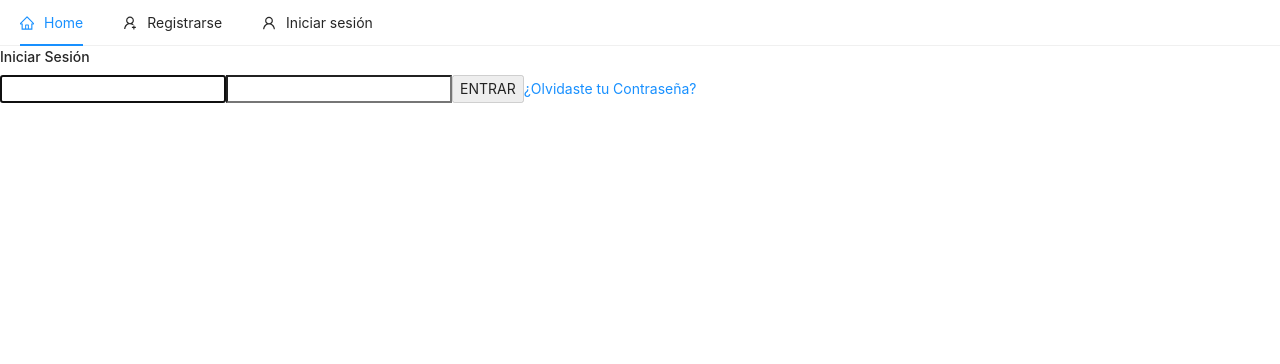
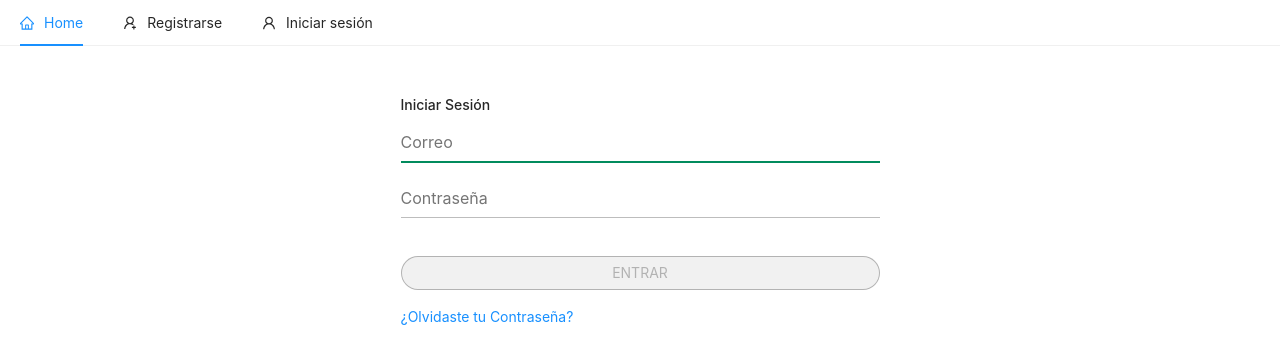
Before and after one commit to JaimeSolisS/presupuestos, a React (Create React App) app in the folder client/: page /login in a window 1280 px wide. Shown: the top 364 px of the page. Built offline with nearby package versions, Linux system fonts and the light colour scheme; no server answers.

Commit message:
Style Update Pages with Styled Components

```diff
--- a/client/src/pages/auth/ForgotPassword.js
+++ b/client/src/pages/auth/ForgotPassword.js
@@ -2,6 +2,9 @@ import React, { useEffect, useState } from "react";
 import { auth } from "../../firebase";
 import { toast } from "react-toastify";
 import {useSelector} from 'react-redux'
+import {StyledContainer, StyledDivRow, StyledDivColOffSet,
+  StyledInputFormControl, StyledDivFormGroup, StyledRegisterButton} from '../../styled'
+
 
 const ForgotPassword = ({ history }) => {
     const [email, setEmail] = useState("");
@@ -38,23 +41,29 @@ const ForgotPassword = ({ history }) => {
     };
 
     return (
-      <div>
+
+      <StyledContainer>
+        <StyledDivRow>
+          <StyledDivColOffSet>
             {loading ? (<h4>Espera...</h4>): (<h4>¿Olvidaste tu Contraseña?</h4>)}
-
             <form onSubmit={handleSubmit}>
-          <input
+              <StyledDivFormGroup>
+              <StyledInputFormControl
                 type="email"
-            className="form-control"
                 value={email}
                 onChange={(e) => setEmail(e.target.value)}
                 autoFocus
               />
-          <br />
-          <button disabled={!email}>
+              </StyledDivFormGroup>
+
+              <StyledRegisterButton disabled={!email}>
                 Recuperar
-          </button>
+              </StyledRegisterButton>
             </form>
-      </div>
+          </StyledDivColOffSet>
+        </StyledDivRow>
+      </StyledContainer>
+
     );
   };
 
--- a/client/src/pages/auth/Login.js
+++ b/client/src/pages/auth/Login.js
@@ -6,6 +6,8 @@ import {toast} from 'react-toastify'
 import {useDispatch, useSelector} from 'react-redux'
 import {Link} from 'react-router-dom'
 import {createOrUpdateUser} from "../../functions/auth"
+import {StyledContainer, StyledDivRow, StyledInputFormControl,
+    StyledDivFormGroup, StyledDivColOffSet, StyledMailButton} from '../../styled'
 
  const Login = ({history}) => {
      const [email, setEmail] = useState("");
@@ -64,44 +66,49 @@ import {createOrUpdateUser} from "../../functions/auth"
         }
         };
 
-    const loginForm = () => (<form onSubmit={handleSubmit}>
-        <input type="email"
-        className= "form-control"
-        value={email}
-        onChange={e => setEmail(e.target.value)}
-        autoFocus
-        />
+    const loginForm = () => (
+        <form onSubmit={handleSubmit}>
 
-        <input type="password"
-        className= "form-control"
-        value={password}
-        onChange={e => setPassword(e.target.value)}
-        />
+        <StyledDivFormGroup>
+            <StyledInputFormControl
+            type="email"
+            value={email}
+            onChange={e => setEmail(e.target.value)}
+            placeholder= "Correo"
+            autoFocus/>
+        </StyledDivFormGroup>
 
-        <button onClick={handleSubmit} type="submit" className="btn btn-raised" disabled={!email || password.length < 6}>
+        <StyledDivFormGroup>
+            <StyledInputFormControl
+             type="password"
+             value={password}
+             onChange={e => setPassword(e.target.value)}
+             placeholder='Contraseña'
+            />
+        </StyledDivFormGroup>
+
+       <br/>
+
+        <StyledMailButton
+        onClick={handleSubmit}
+        disabled={!email || password.length < 6}>
             ENTRAR
-        </button>
+        </StyledMailButton>
 
         <Link to= "forgot/password" className="float-right text-danger">¿Olvidaste tu Contraseña?</Link>
 
     </form>
 );
      return (
-
-        <div className="container p-5">
-            <div className="row">
-                <div className="col-md-6 offset-md-3">
-
-                    <h4>Iniciar Sesión</h4>
-
-
+        <StyledContainer>
+           <StyledDivRow>
+            <StyledDivColOffSet>
+                {loading ? (<h4 className="text-danger">Espere...</h4>) :
+                (<h4>Iniciar Sesión</h4>)}
                     {loginForm()}
-
-                </div>
-
-            </div>
-
-        </div>
+                </StyledDivColOffSet>
+           </StyledDivRow>
+        </StyledContainer>
      )
  }
 
--- a/client/src/pages/auth/Register.js
+++ b/client/src/pages/auth/Register.js
@@ -4,6 +4,8 @@ import styled from 'styled-components'
 import {auth} from '../../firebase'
 import {toast} from 'react-toastify'
 import {useSelector} from 'react-redux'
+import {StyledContainer, StyledDivRow, StyledDivColOffSet,
+        StyledInputFormControl, StyledDivFormGroup, StyledRegisterButton} from '../../styled'
 
 
  const Register = ({history}) => {
@@ -42,35 +44,37 @@ import {useSelector} from 'react-redux'
         };
 
     const registerForm = () => (<form onSubmit={handleSubmit}>
-        <input type="email"
-        className= "form-control"
+
+        <StyledDivFormGroup>
+
+
+        <StyledInputFormControl
+        type="email"
         value={email}
         onChange={e => setEmail(e.target.value)}
         autoFocus
+        placeholder='Correo'
         />
+        </StyledDivFormGroup>
 
-        <button type="submit" className="btn btn-raised">
+
+        <StyledRegisterButton type="submit">
             Registrarse
-        </button>
+        </StyledRegisterButton>
+
 
     </form>
 );
      return (
 
-        <div className="container p-5">
-            <div className="row">
-                <div className="col-md-6 offset-md-3">
-
+        <StyledContainer>
+            <StyledDivRow>
+                <StyledDivColOffSet>
                     <h4>Registrarse</h4>
-
-
                     {registerForm()}
-
-                </div>
-
-            </div>
-
-        </div>
+                </StyledDivColOffSet>
+            </StyledDivRow>
+        </StyledContainer>
      )
  }
 
--- a/client/src/pages/auth/RegisterComplete.js
+++ b/client/src/pages/auth/RegisterComplete.js
@@ -5,12 +5,10 @@ import {auth} from '../../firebase'
 import {toast} from 'react-toastify'
 import {useDispatch, useSelector} from 'react-redux'
 import {createOrUpdateUser} from "../../functions/auth"
-
-
+import {StyledInputFormControl, StyledDivFormGroup, StyledRegisterButton,
+        StyledContainer, StyledDivRow, StyledDivColOffSet} from '../../styled'
 
  const RegisterComplete = ({history}) => {
-
-
      const [email, setEmail] = useState("");
      const [password, setPassword] = useState('')
 
@@ -77,37 +75,29 @@ import {createOrUpdateUser} from "../../functions/auth"
 
     const completeRegistrationForm = () => (
         <form onSubmit={handleSubmit}>
-        <input type="email" className= "form-control" value={email} disabled />
-        <input type="password" className= "form-control" value={password} onChange={e => setPassword(e.target.value)}
-        placeholder="Password"
-        autoFocus
-        />
-
-        <br/>
-
-        <button type="submit" className="btn btn-raised">
-            Complete Registration
-        </button>
-
-    </form>
+            <StyledDivFormGroup>
+            <StyledInputFormControl type="email" value={email} disabled />
+            <StyledInputFormControl
+                type="password" value={password} onChange={e => setPassword(e.target.value)}
+                placeholder="Contraseña"
+                autoFocus
+            />
+            </StyledDivFormGroup>
+            <StyledRegisterButton type="submit">
+                Acceptar
+            </StyledRegisterButton>
+        </form>
     );
 
      return (
-
-        <div className="container p-5">
-            <div className="row">
-                <div className="col-md-6 offset-md-3">
-
-                    <h4>Register Complete</h4>
-
-
+        <StyledContainer>
+            <StyledDivRow>
+                <StyledDivColOffSet>
+                    <h4>Terminar Registro</h4>
                     {completeRegistrationForm()}
-
-                </div>
-
-            </div>
-
-        </div>
+                </StyledDivColOffSet>
+            </StyledDivRow>
+        </StyledContainer>
      )
  }
 
--- /dev/null
+++ b/client/src/styled.js
@@ -0,0 +1,108 @@
+import React from 'react';
+import styled from "styled-components";
+
+export const StyledContainer = styled.div `
+    width: 80%;
+    padding-right: 15px;
+    padding-left: 15px;
+    margin-right: auto;
+    margin-left: auto; }
+    @media (min-width: 576px) {
+      .container {
+        max-width: 540px; } }
+    @media (min-width: 768px) {
+      .container {
+        max-width: 720px; } }
+    @media (min-width: 992px) {
+      .container {
+        max-width: 960px; } }
+    @media (min-width: 1200px) {
+      .container {
+        max-width: 1140px; } }
+    padding: 3rem !important;
+`;
+export const StyledDivRow = styled.div `
+    display: flex;
+    flex-wrap: wrap;
+    margin-right: -15px;
+    margin-left: -15px;
+ `;
+
+export const StyledDivColOffSet = styled.div `
+ flex: 0 0 50%;
+    max-width: 50%;
+    margin-left: 25%;
+
+ `;
+
+export const StyledDivFormGroup = styled.div `
+ margin-bottom: 1rem;
+ `;
+
+export const StyledInputFormControl = styled.input `
+ bdisplay: block;
+ width: 100%;
+ padding: 0.4375rem 0;
+ font-size: 1rem;
+ line-height: 1.5;
+ color: #495057;
+ background-color: transparent;
+ background-clip: padding-box;
+ border: none;
+ border-bottom: 1px solid rgba(0, 0, 0, 0.26);
+ border-radius: 0;
+ box-shadow: none;
+
+ outline: none;
+ &:focus {
+    border-bottom: 2px solid #018B5D;
+    transition: all 0.2s linear;
+ }
+
+ &:disabled {
+    background: #F1F1F1;
+    color: rgba(0, 0, 0, 0.26);
+    transition-duration: 0.4s;
+ }
+ `;
+
+export const StyledMailButton = styled.button `
+ width: 100%;
+ border-radius: 20px;
+ margin-bottom: 1rem !important;
+ padding: 1%;
+ color:white;
+ border:1px solid rgba(0, 0, 0, 0.26);
+ background: #037dff;
+ transition-duration: 0.4s;
+
+ &:disabled {
+    background: #F1F1F1;
+    color: rgba(0, 0, 0, 0.26);
+    transition-duration: 0.4s;
+ }
+ `;
+
+export const StyledRegisterButton = styled.button `
+border: none;
+color: white;
+padding: 10px 10px;
+text-align: center;
+text-decoration: none;
+display: inline-block;
+font-size: 16px;
+margin: 4px 2px;
+transition-duration: 0.4s;
+background-color: white;
+  color: black;
+  border: 2px solid #e7e7e7;
+  box-shadow: 0 8px 16px 0 rgba(0,0,0,0.2), 0 6px 20px 0 rgba(0,0,0,0.19);
+
+  &:hover {
+    background-color: #e7e7e7;
+  }
+
+  &:disabled {
+      box-shadow: none;
+      opacity: 0.3;
+ `;
```
Lines whose indentation alone changed are shown as unchanged.
